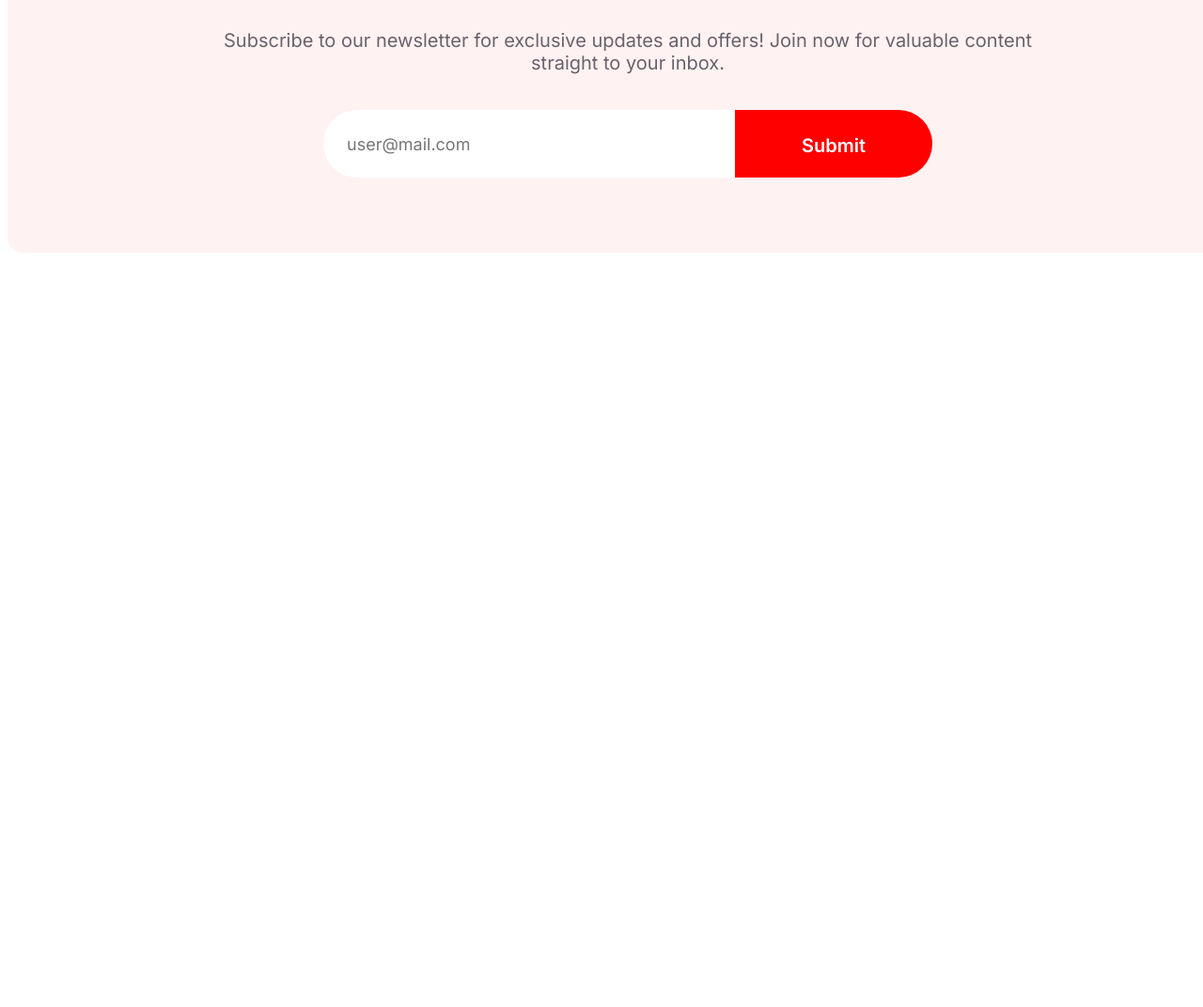
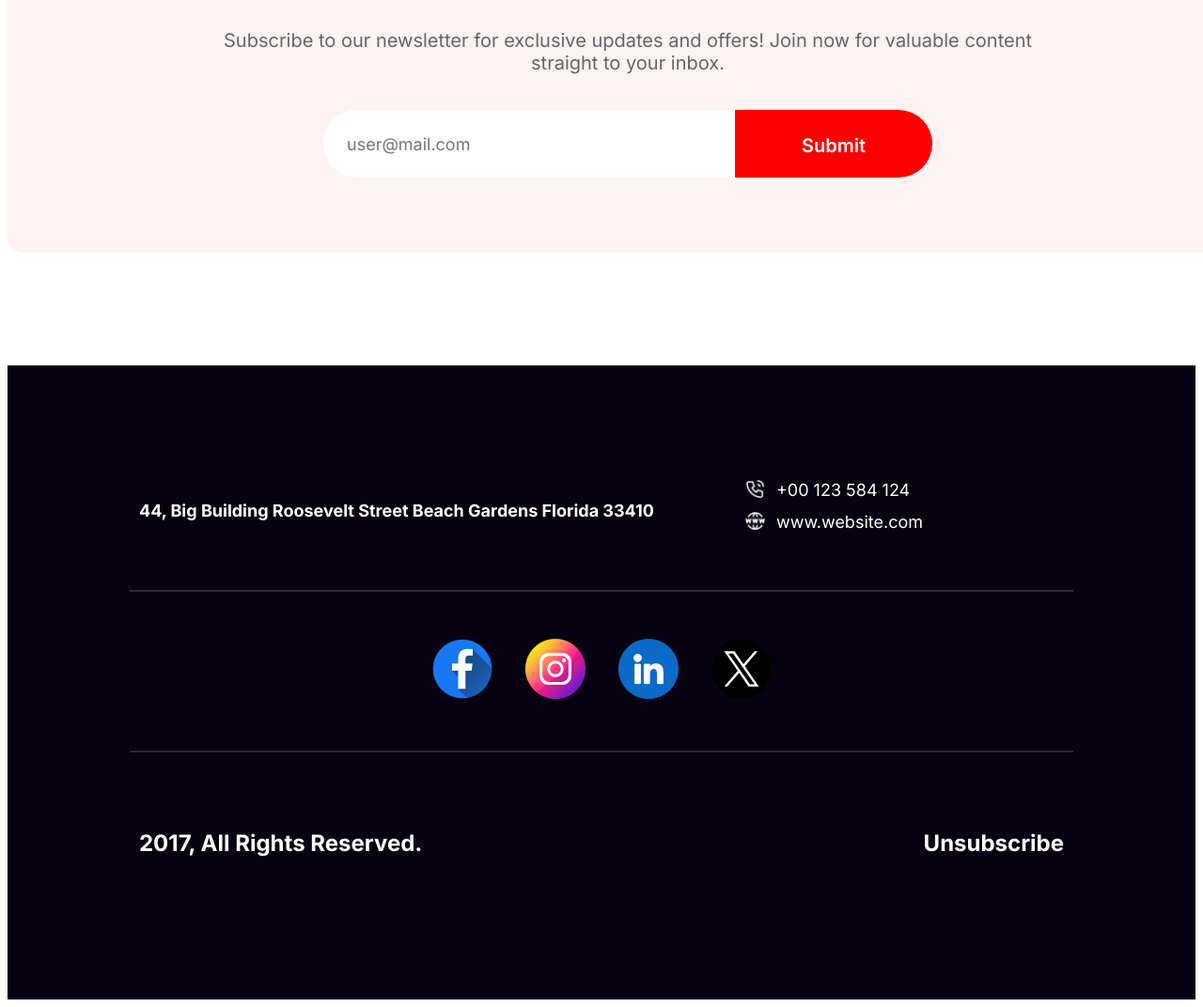
Before and after one commit to t-anvirahmed/new-year-new-mission-v2, a plain HTML site: page index.html in a window 1280 px wide. Shown: the part 6710-7782 px from the top of the page at 94% size. Before the commit the page ends 6987 px from the top, so only its background shows below. Drawn offline with Linux system fonts and the light colour scheme.

Commit message:
added banner

```diff
--- a/index.html
+++ b/index.html
@@ -144,7 +144,28 @@
     </main>
 
     <footer>
-
+        <div class="footer-content">
+            <div class="address">
+                <h4>44, Big Building Roosevelt Street
+                    Beach Gardens Florida 33410</h4>
+            </div>
+            <div class="contact-info">
+                <h4><img src="images/icons/Call.png" alt="">+00 123 584 124</h4>
+                <h4><img src="images/icons/Website.png" alt="">www.website.com</h4>
+            </div>
+        </div>
+        <hr>
+        <div class="footer-social">
+            <a href=""><img src="images/icons/Facebook.png" alt=""></a>
+            <a href=""><img src="images/icons/Instagram.png" alt=""></a>
+            <a href=""><img src="images/icons/Linkedin.png" alt=""></a>
+            <a href=""><img src="images/icons/Twitter.png" alt=""></a>
+        </div>
+        <hr>
+        <div class="footer-bottom">
+            <h4>2017, All Rights Reserved.</h4>
+            <h4>Unsubscribe</h4>
+        </div>
     </footer>
 </body>
 
--- a/styles/styles.css
+++ b/styles/styles.css
@@ -450,3 +450,59 @@
 }
 
 /* footer section styles */
+footer {
+    background-color: #070211;
+}
+
+.footer-content {
+    display: flex;
+    justify-content: space-between;
+    margin-top: 120px;
+    padding: 120px 290px 0px 140px;
+    color: #FFF;
+}
+
+.address {
+    font-size: 18px;
+    font-weight: 400;
+}
+
+.contact-info h4 {
+    display: flex;
+    align-items: center;
+    gap: 10px;
+    font-size: 18px;
+    font-weight: 400;
+    margin: 0 0 10px 0;
+}
+
+.contact-info img {
+    width: 24px;
+    height: 24px;
+    object-fit: contain;
+    display: inline-block;
+}
+
+hr {
+    border: 1px solid rgba(255, 255, 255, 0.15);
+    margin: 50px 130px;
+}
+
+.footer-social {
+    display: flex;
+    justify-content: center;
+    padding-top: 0px;
+    padding-bottom: 0px;
+    gap: 35px;
+}
+
+.footer-bottom {
+    display: flex;
+    justify-content: space-between;
+    padding: 0px 140px 120px 140px;
+    margin-top: 0px;
+    margin-bottom: 0px;
+    color: #FFF;
+    font-size: 24px;
+    font-weight: 500;
+}
```
